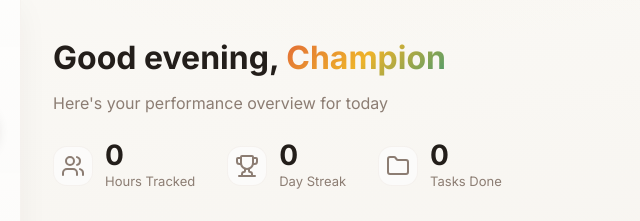
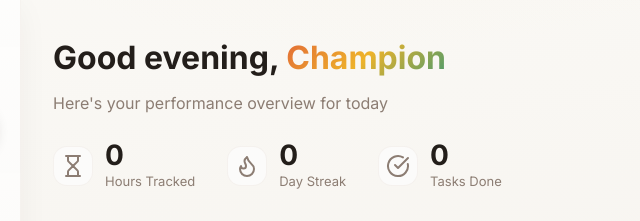
Before and after one commit to GarVitMadan11/DailyTrackerOS, a website: page public/index.html in a window 1280 px wide. Shown: the top 221 px of the page, 267-907 px from the left. Drawn offline with nearby package versions, Linux system fonts and the light colour scheme.

```diff
--- a/public/index.html
+++ b/public/index.html
@@ -79,7 +79,7 @@
                 <div class="quick-stats" id="quick-stats">
                     <div class="quick-stat">
                         <div class="quick-stat-icon">
-                            <i data-lucide="users"></i>
+                            <i data-lucide="hourglass"></i>
                         </div>
                         <div>
                             <div class="quick-stat-value" id="qs-hours">0</div>
@@ -88,7 +88,7 @@
                     </div>
                     <div class="quick-stat">
                         <div class="quick-stat-icon">
-                            <i data-lucide="trophy"></i>
+                            <i data-lucide="flame"></i>
                         </div>
                         <div>
                             <div class="quick-stat-value" id="qs-streak">0</div>
@@ -97,7 +97,7 @@
                     </div>
                     <div class="quick-stat">
                         <div class="quick-stat-icon">
-                            <i data-lucide="folder"></i>
+                            <i data-lucide="circle-check-big"></i>
                         </div>
                         <div>
                             <div class="quick-stat-value" id="qs-tasks">0</div>
```
